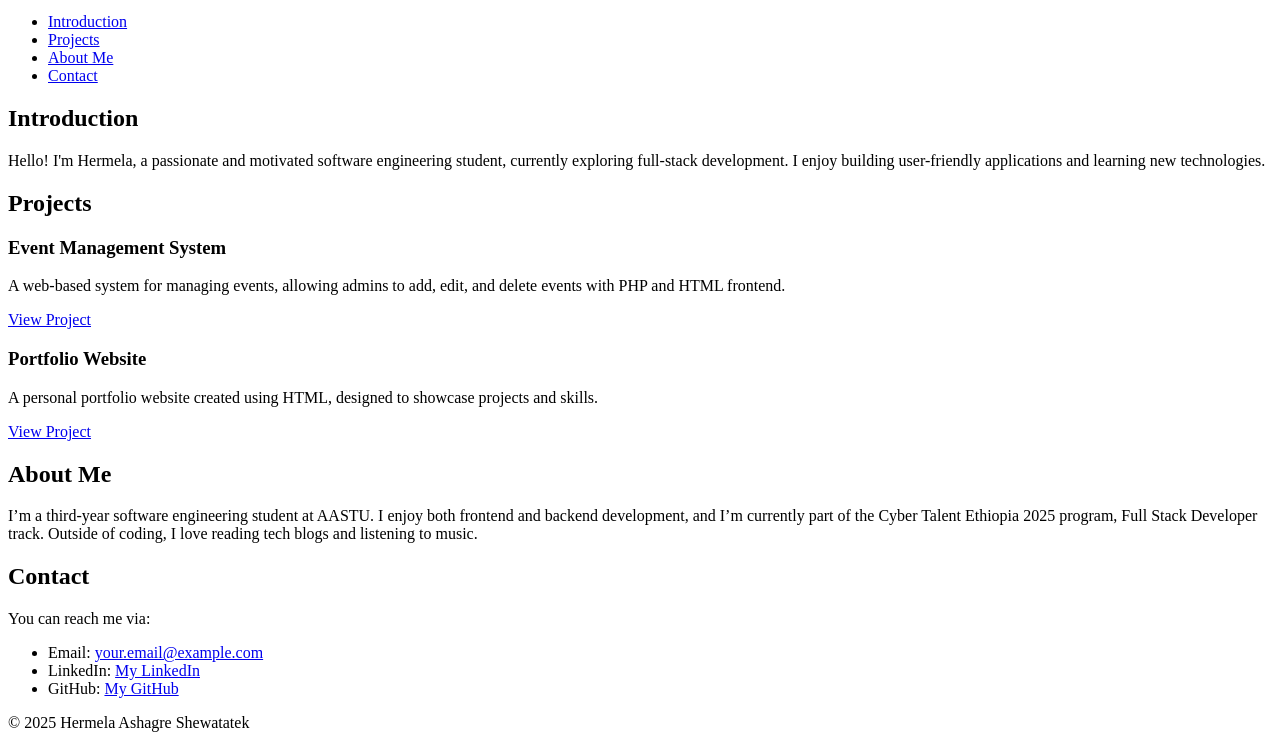
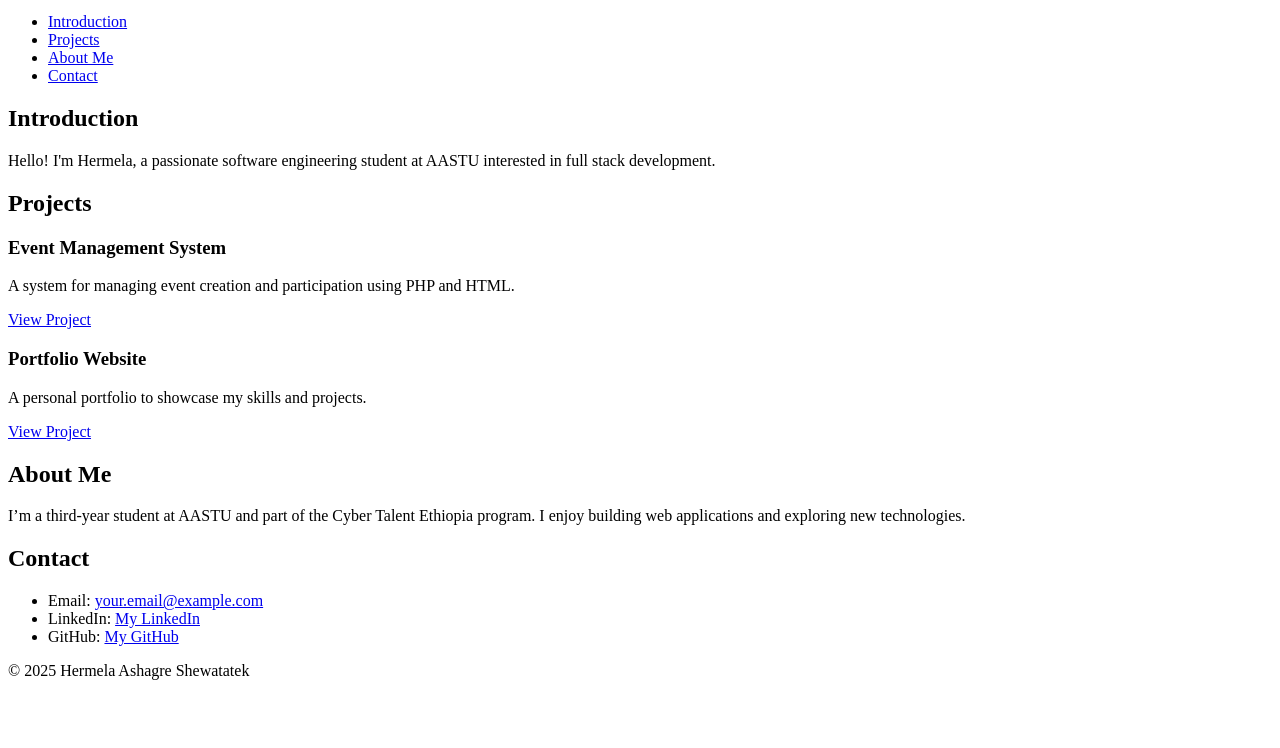
Before and after one commit to hermi-2525/My_First_Portfolio, a plain HTML site: page html_basic/index.html in a window 1280 px wide. Shown: the part 101-849 px from the top of the page. After the commit the page ends 800 px from the top, so only its background shows below. Drawn offline with Linux system fonts and the light colour scheme.

Commit message:
Update index.html

```diff
--- a/html_basic/index.html
+++ b/html_basic/index.html
@@ -21,7 +21,7 @@
 
   <section id="introduction">
     <h2>Introduction</h2>
-    <p>Hello! I'm Hermela, a passionate and motivated software engineering student, currently exploring full-stack development. I enjoy building user-friendly applications and learning new technologies.</p>
+    <p>Hello! I'm Hermela, a passionate software engineering student at AASTU interested in full stack development.</p>
   </section>
 
   <section id="projects">
@@ -29,13 +29,13 @@
 
     <article class="project">
       <h3>Event Management System</h3>
-      <p>A web-based system for managing events, allowing admins to add, edit, and delete events with PHP and HTML frontend.</p>
+      <p>A system for managing event creation and participation using PHP and HTML.</p>
       <a href="https://github.com/hermi-2525/Event-Manager" target="_blank">View Project</a>
     </article>
 
     <article class="project">
       <h3>Portfolio Website</h3>
-      <p>A personal portfolio website created using HTML, designed to showcase projects and skills.</p>
+      <p>A personal portfolio to showcase my skills and projects.</p>
       <a href="https://github.com/hermi-2525/My_First_Portfolio" target="_blank">View Project</a>
     </article>
 
@@ -43,12 +43,11 @@
 
   <section id="about">
     <h2>About Me</h2>
-    <p>I’m a third-year software engineering student at AASTU. I enjoy both frontend and backend development, and I’m currently part of the Cyber Talent Ethiopia 2025 program, Full Stack Developer track. Outside of coding, I love reading tech blogs and listening to music.</p>
+    <p>I’m a third-year student at AASTU and part of the Cyber Talent Ethiopia program. I enjoy building web applications and exploring new technologies.</p>
   </section>
 
   <section id="contact">
     <h2>Contact</h2>
-    <p>You can reach me via:</p>
     <ul>
       <li>Email: <a href="mailto:your.email@example.com">your.email@example.com</a></li>
       <li>LinkedIn: <a href="https://www.linkedin.com/in/your-profile" target="_blank">My LinkedIn</a></li>
```
